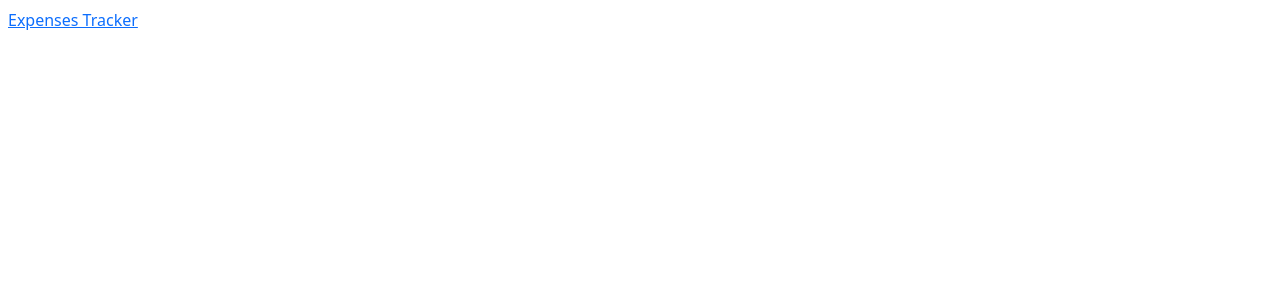
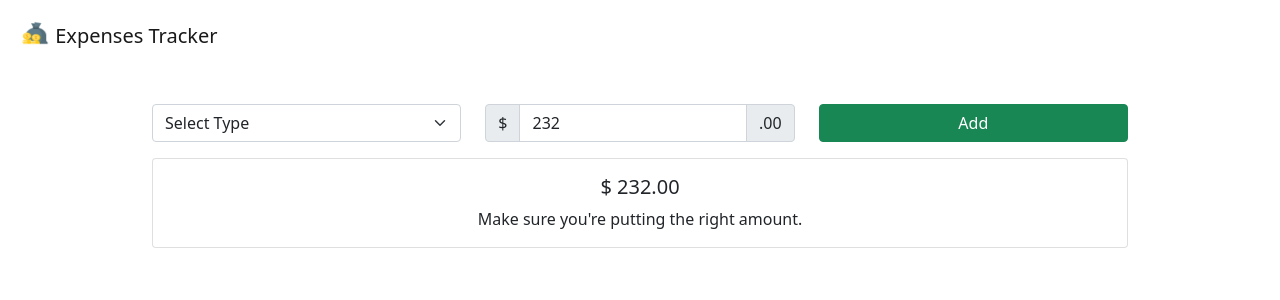
Before and after one commit to noeyignacio/pr-expenses-tracker, a Svelte app in the folder client/: page / in a window 1280 px wide. Shown: the top 300 px of the page. Built offline with nearby package versions, Linux system fonts and the light colour scheme.

Commit message:
:small_blue_diamond: components fixed, added and changed.
Form Component added.
Components connected to App.svelte.
Navbar Component fixed and changed.

```diff
--- a/client/src/App.svelte
+++ b/client/src/App.svelte
@@ -1,9 +1,11 @@
 <script>
 	import Navbar from './components/Navbar.svelte'
+	import Form from './components/Form.svelte'
 </script>
 
 <main>
 	<Navbar />
+	<Form />
 </main>
 
 <style>
--- /dev/null
+++ b/client/src/components/Form.svelte
@@ -0,0 +1,57 @@
+<script>
+    var input = 232;
+</script>
+
+<div class="container">
+    <div class="row">
+        <div class="col-sm">
+            <select class="form-select" aria-label="Select Method">
+                <option selected>Select Type</option>
+                <option value="1">Expenses</option>
+                <option value="2">Income</option>
+            </select>
+        </div>
+        <div class="col-sm">
+            <div class="input-group mb-3">
+                <span class="input-group-text">$</span>
+                <input
+                    type="number"
+                    class="input form-control"
+                    aria-label="Amount (to the nearest dollar)"
+                    bind:value={input}
+                >
+                <span class="input-group-text">.00</span>
+            </div>
+        </div>
+        <div class="col-sm">
+            <div class="d-grid gap-2">
+                <button class="btn btn-success" type="button">Add</button>
+              </div>
+        </div>
+    </div>
+    <div class="card text-center">
+        <div class="card-body">
+            <h5 class="card-title">$ {input}.00</h5>
+            <p class="card-text">Make sure you're putting the right amount.</p>
+        </div>
+    </div>
+</div>
+
+<style>
+    .container {
+        margin: 40px auto;
+        max-width: 1000px;
+    }
+
+    input::-webkit-outer-spin-button,
+    input::-webkit-inner-spin-button {
+        -webkit-appearance: none;
+        margin: 0;
+    }
+
+    input::-webkit-outer-spin-button,
+    input::-webkit-inner-spin-button {
+        -webkit-appearance: none;
+        margin: 0;
+    }
+</style>
--- a/client/src/components/Navbar.svelte
+++ b/client/src/components/Navbar.svelte
@@ -1,11 +1,17 @@
 <script>
-
+    const src = 'money-icon.png'
 </script>
 
-<nav class="uk-navbar-container uk-margin" uk-navbar>
-    <div class="uk-navbar-center">
-        <div class="uk-navbar-center-left"></div>
-        <a class="uk-navbar-item uk-logo" href="/">Expenses Tracker</a>
-        <div class="uk-navbar-center-right"></div>
+<!-- Image and text -->
+<nav class="navbar navbar-light">
+    <div class="container-fluid">
+        <a class="navbar-brand" href="#">
+        <img {src} alt="logo" width="30" height="24" class="d-inline-block align-top">
+        Expenses Tracker
+        </a>
     </div>
 </nav>
+
+<style>
+
+</style>
```
